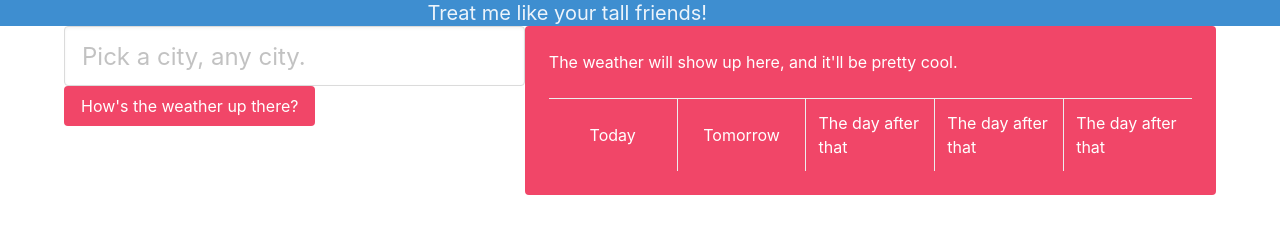
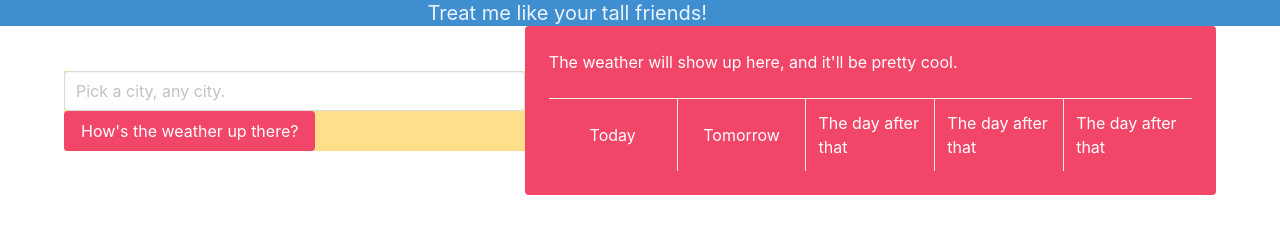
Before and after one commit to seanianking/HowsTheWeather, a plain HTML site: page index.html in a window 1280 px wide. Shown: the part 39-272 px from the top of the page. Drawn offline with nearby package versions, Linux system fonts and the light colour scheme.

Commit message:
formatted gaps and columns.

```diff
--- a/index.html
+++ b/index.html
@@ -20,17 +20,19 @@
             </p>
         </div>
     </section>
-    <div class="container">
-        <div class="columns is-gapless">
-            <div class="column is-two-fifths is-warning">
-                <div class="tile">
+    <div class="container ">
+        <div class="columns level is-gapless">
+            <div class="column is-two-fifths">
+                <div class="hero is-warning">
                     <form action="submit">
-                        <input class="input is-large" type="text" name="city" id="pickedCity" placeholder="Pick a city, any city.">
+                        <input class="input" type="text" name="city" id="pickedCity" placeholder="Pick a city, any city.">
                         <input class="button is-danger" type="submit" value="How's the weather up there?" id="submitbtn">
                     </form>
                 </div>
             </div>
+
             <div id="savedCities"></div>
+
             <div class="column">
                 <div class="card-content hero is-danger">
                     <div id="currentWeather" class="content">
```
